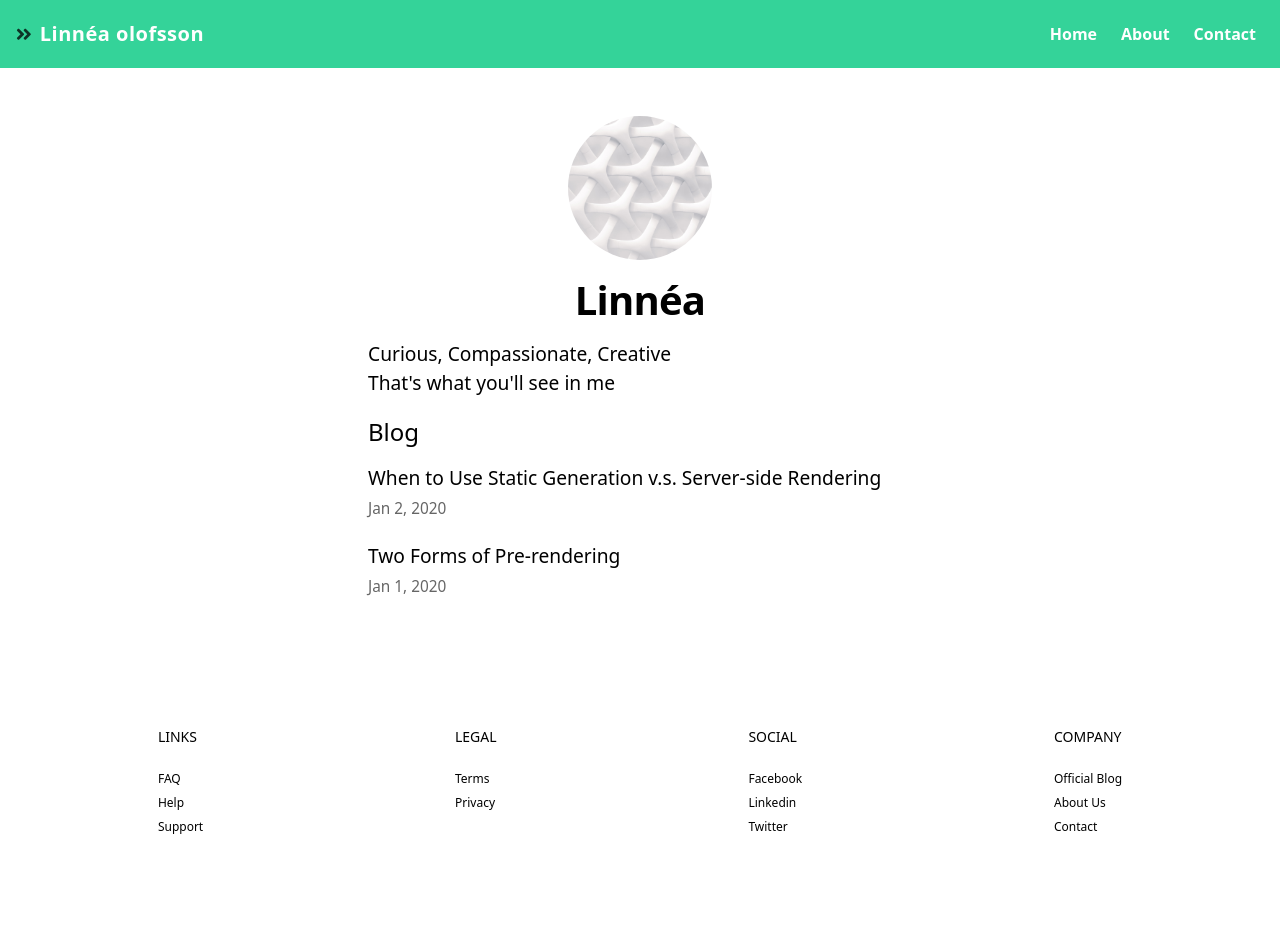
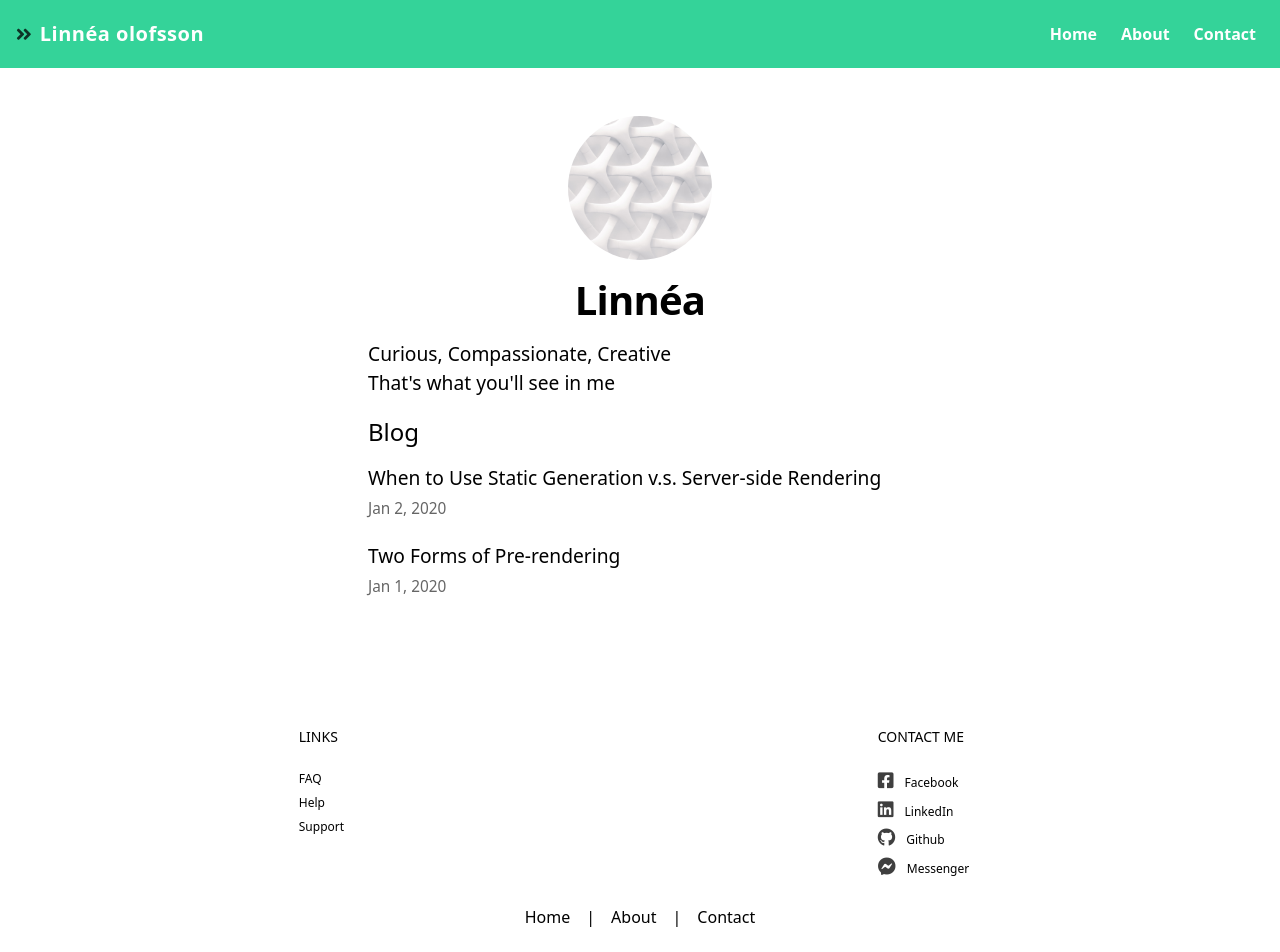
Before and after one commit to Lioo19/portfolio-nextjs, a Next.js app: page / in a window 1280 px wide. Shown: the top 952 px of the page. Before the commit the page ends 891 px from the top, so only its background shows below. Built offline with nearby package versions, Linux system fonts and the light colour scheme.

Commit message:
Added small fixes to footer

```diff
--- a/components/footer.js
+++ b/components/footer.js
@@ -1,5 +1,6 @@
 import Link from 'next/link'
 import { siteTitle } from './layout.js'
+import { facebook, github, linkedin, messenger } from './iconlinks.js'
 
 export default function Footer() {
   return (
@@ -21,44 +22,29 @@ export default function Footer() {
                       </ul>
                   </div>
                   <div className=" sm:table-cell">
-                      <p className="uppercase text-grey text-sm sm:mb-6">Legal</p>
+                      <p className="uppercase text-grey text-sm sm:mb-6">Contact me</p>
                       <ul className="list-reset text-xs mb-6">
                           <li className="mt-2 inline-block mr-2 sm:block sm:mr-0">
-                              <a href="#" className="text-grey hover:text-grey-dark">Terms</a>
+                            {facebook()}
                           </li>
                           <li className="mt-2 inline-block mr-2 sm:block sm:mr-0">
-                              <a href="#" className="text-grey hover:text-grey-dark">Privacy</a>
+                                {linkedin()}
+                          </li>
+                          <li className="mt-2 inline-block mr-2 sm:block sm:mr-0">
+                            {github()}
+                          </li>
+                          <li className="mt-2 inline-block mr-2 sm:block sm:mr-0">
+                            {messenger()}
                           </li>
                       </ul>
                   </div>
-                  <div className=" sm:table-cell">
-                      <p className="uppercase text-grey text-sm sm:mb-6">Social</p>
-                      <ul className="list-reset text-xs mb-6">
-                          <li className="mt-2 inline-block mr-2 sm:block sm:mr-0">
-                              <a href="#" className="text-grey hover:text-grey-dark">Facebook</a>
-                          </li>
-                          <li className="mt-2 inline-block mr-2 sm:block sm:mr-0">
-                              <a href="#" className="text-grey hover:text-grey-dark">Linkedin</a>
-                          </li>
-                          <li className="mt-2 inline-block mr-2 sm:block sm:mr-0">
-                              <a href="#" className="text-grey hover:text-grey-dark">Twitter</a>
-                          </li>
-                      </ul>
-                  </div>
-                  <div className=" sm:table-cell">
-                      <p className="uppercase text-grey text-sm sm:mb-6">Company</p>
-                      <ul className="list-reset text-xs mb-6">
-                          <li className="mt-2 inline-block mr-2 sm:block sm:mr-0">
-                              <a href="#" className="text-grey hover:text-grey-dark">Official Blog</a>
-                          </li>
-                          <li className="mt-2 inline-block mr-2 sm:block sm:mr-0">
-                              <a href="#" className="text-grey hover:text-grey-dark">About Us</a>
-                          </li>
-                          <li className="mt-2 inline-block mr-2 sm:block sm:mr-0">
-                              <a href="#" className="text-grey hover:text-grey-dark">Contact</a>
-                          </li>
-                      </ul>
-                  </div>
+              </div>
+              <div className="flex justify-center pb-2 pt-1">
+                  <a href="/" className="px-4 text-grey hover:opacity-60">Home</a>
+                  <p>|</p>
+                  <a href="/about" className="px-4 text-grey hover:opacity-60">About</a>
+                  <p>|</p>
+                  <a href="/contact" className="px-4 text-grey hover:opacity-60">Contact</a>
               </div>
           </div>
       </footer>
--- a/components/iconlinks.js
+++ b/components/iconlinks.js
@@ -1,31 +1,85 @@
 import Link from 'next/link'
 import Head from 'next/head'
 
-export default function IconLinks() {
+function facebook() {
   return (
     <>
       <Head>
         <script defer src="https://kit.fontawesome.com/7d1c7e7747.js"></script>
       </Head>
-              <div className="lg:flex flex-grow items-start">
-              <ul className="flex flex-col lg:flex-row list-none ml-auto">
-                <li className="nav-item">
-                  <a className="px-3 py-2 flex items-start text-xs uppercase font-bold leading-snug text-black hover:opacity-75" href="https://www.linkedin.com/in/linnea-olofsson-web-developer/">
-                    <i aria-hidden className="fab fa-linkedin text-lg leading-lg text-black opacity-75"></i>
+      <a className="pr-3 py-2 text-xs leading-snug text-black hover:opacity-75" href="https://www.facebook.com/Linnea.olofsson13">
+        <i aria-hidden className="fab fa-facebook-square pr-2 text-lg leading-lg text-black opacity-75"></i> Facebook
       </a>
-                </li>
-                <li className="nav-item">
-                  <a className="px-3 py-2 flex items-start text-xs uppercase font-bold leading-snug text-black hover:opacity-75" href="https://github.com/Lioo19">
-                    <i aria-hidden className="fab fa-github text-lg leading-lg text-black opacity-75"></i>
-                  </a>
-                </li>
-                <li className="nav-item">
-                  <a className="px-3 py-2 flex items-start text-xs uppercase font-bold leading-snug text-black hover:opacity-75" href="https://www.facebook.com/Linnea.olofsson13">
-                    <i aria-hidden className="fab fa-facebook-square text-lg leading-lg text-black opacity-75"></i>
-                  </a>
-                </li>
-              </ul>
-            </div>
     </>
   )
 }
+
+function messenger() {
+  return (
+    <>
+      <Head>
+        <script defer src="https://kit.fontawesome.com/7d1c7e7747.js"></script>
+      </Head>
+      <a className="pr-3 py-2 text-xs leading-snug text-black hover:opacity-75" href="https://www.facebook.com/Linnea.olofsson13">
+        <i aria-hidden className="fab fa-facebook-messenger pr-2 text-lg leading-lg text-black opacity-75"></i> Messenger
+      </a>
+    </>
+  )
+}
+
+function github() {
+  return (
+    <>
+      <Head>
+        <script defer src="https://kit.fontawesome.com/7d1c7e7747.js"></script>
+      </Head>
+      <a className="pr-3 py-2 text-xs leading-snug text-black hover:opacity-75" href="https://github.com/Lioo19">
+        <i aria-hidden className="fab fa-github pr-2 text-lg leading-lg text-black opacity-75"></i> Github
+      </a>
+    </>
+  )
+}
+
+function linkedin() {
+  return (
+    <>
+      <Head>
+        <script defer src="https://kit.fontawesome.com/7d1c7e7747.js"></script>
+      </Head>
+      <a className="pr-3 py-2 text-xs leading-snug text-black hover:opacity-75" href="https://www.linkedin.com/in/linnea-olofsson-web-developer/">
+        <i aria-hidden className="fab fa-linkedin pr-2 text-lg leading-lg text-black opacity-75"></i> LinkedIn
+      </a>
+    </>
+  )
+}
+
+export { facebook, github, linkedin, messenger }
+
+// export default function IconLinks() {
+//   return (
+//       <>
+//           <Head>
+//               <script defer src="https://kit.fontawesome.com/7d1c7e7747.js"></script>
+//           </Head>
+//               <div className="lg:flex flex-grow items-start">
+//               <ul className="flex flex-col lg:flex-row list-none ml-auto">
+//                 <li className="nav-item">
+//                   <a className="px-3 py-2 flex items-start text-xs uppercase font-bold leading-snug text-black hover:opacity-75" href="https://www.linkedin.com/in/linnea-olofsson-web-developer/">
+//                     <i aria-hidden className="fab fa-linkedin text-lg leading-lg text-black opacity-75"></i>
+//                   </a>
+//                 </li>
+//                 <li className="nav-item">
+//                   <a className="px-3 py-2 flex items-start text-xs uppercase font-bold leading-snug text-black hover:opacity-75" href="https://github.com/Lioo19">
+//                     <i aria-hidden className="fab fa-github text-lg leading-lg text-black opacity-75"></i>
+//                   </a>
+//                 </li>
+//                 <li className="nav-item">
+//                   <a className="px-3 py-2 flex items-start text-xs uppercase font-bold leading-snug text-black hover:opacity-75" href="https://www.facebook.com/Linnea.olofsson13">
+//                     <i aria-hidden className="fab fa-facebook-square text-lg leading-lg text-black opacity-75"></i>
+//                   </a>
+//                 </li>
+//               </ul>
+//             </div>
+//       </>
+//   )
+// }
```
Lines whose indentation alone changed are shown as unchanged.
